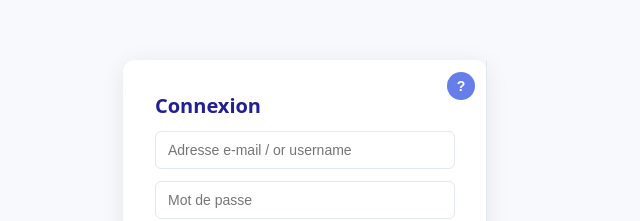
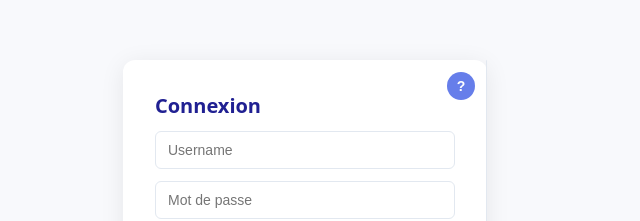
Before and after one commit to gruixer/poc_guide_generator, a Next.js app: page / in a window 1280 px wide. Shown: the part 207-428 px from the top of the page, without its empty margins (335-975 px from the left). Built offline with nearby package versions, Linux system fonts and the light colour scheme.

Commit message:
test change email to username

```diff
--- a/src/components/LoginForm.jsx
+++ b/src/components/LoginForm.jsx
@@ -32,7 +32,7 @@ export function LoginForm({ onSuccess, maxAttempts = 3 }) {
   return (
     <form onSubmit={handleSubmit} style={styles.form}>
       <h2 style={styles.title}>Connexion</h2>
-      <input type="email" placeholder="Adresse e-mail / or username" value={email}
+      <input type="string" placeholder="Username" value={email}
         onChange={(e) => setEmail(e.target.value)} style={styles.input}
         disabled={locked} required />
       <input type="password" placeholder="Mot de passe" value={password}
```
